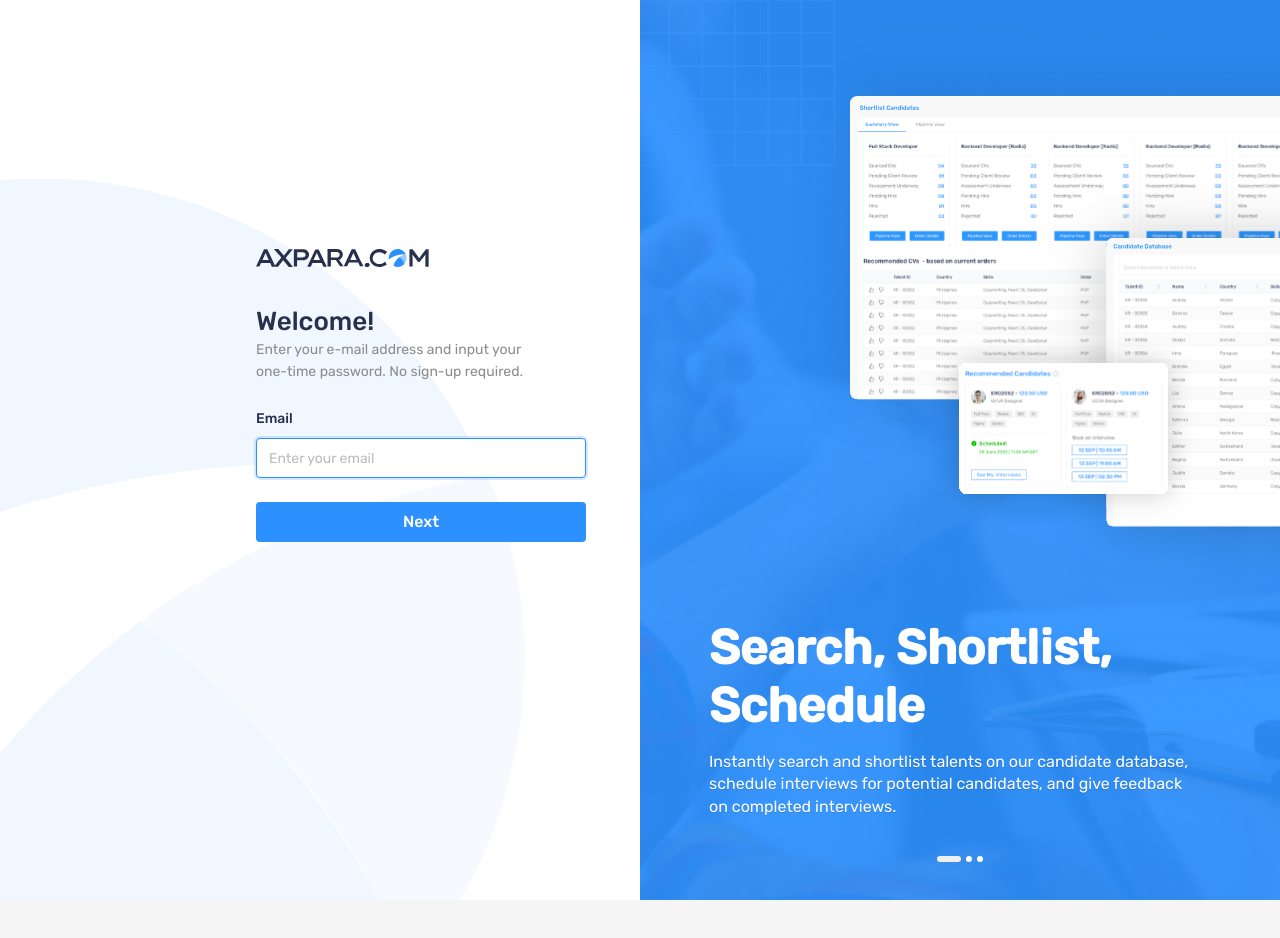
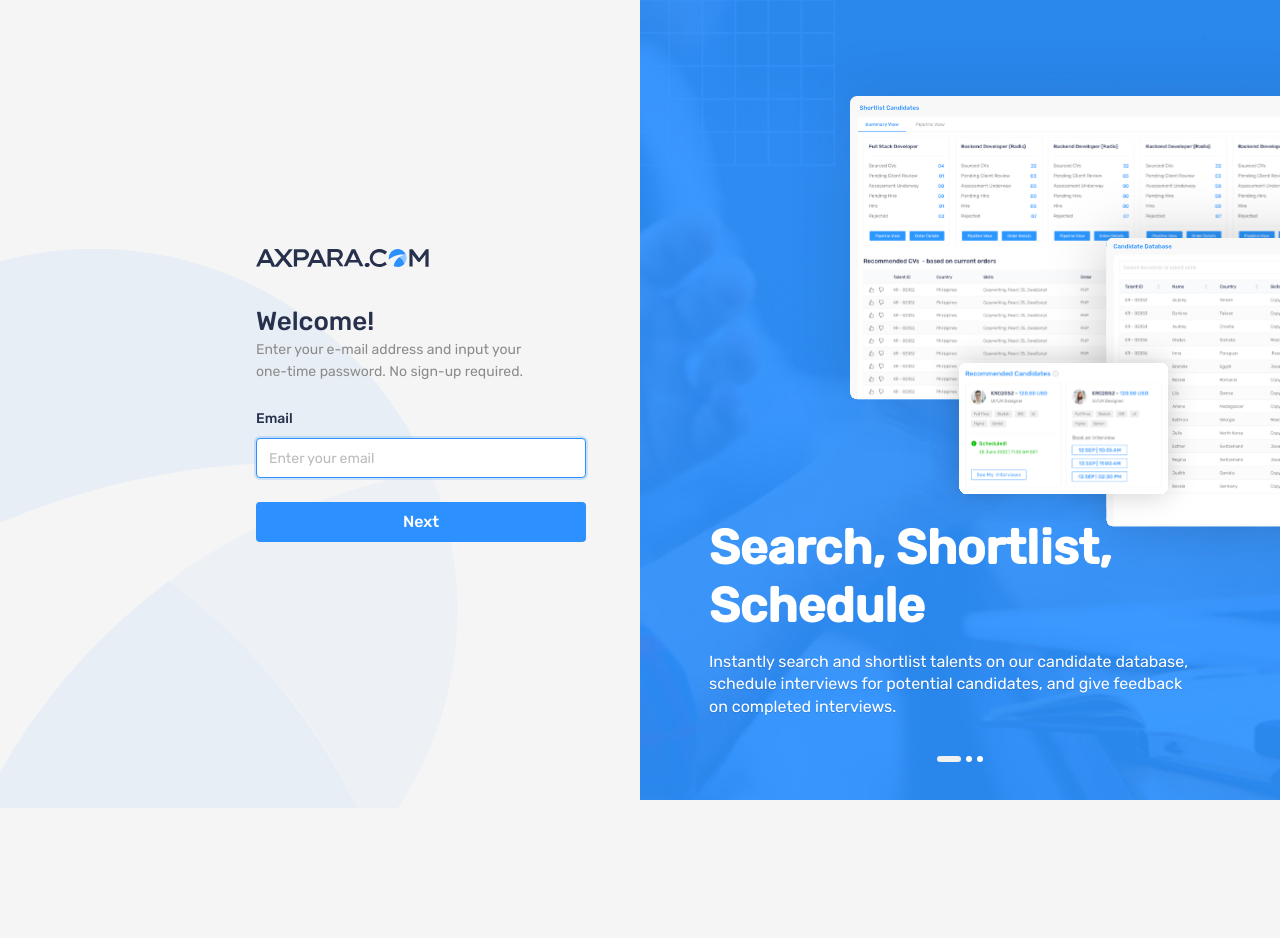
Before and after one commit to vinika02/axparaclient, a Vue app: page /login in a window 1280 px wide. Shown: the top 938 px of the page. Before the commit the page ends 900 px from the top, so only its background shows below. Built offline with nearby package versions, Linux system fonts and the light colour scheme.

Commit message:
Login page height adjustments

```diff
--- a/src/components/authentication/Login.vue
+++ b/src/components/authentication/Login.vue
@@ -366,13 +366,8 @@ export default {
 
 /* Begin login */
 
-#main {
-  margin: auto;
-  /*padding-top: 8vh;*/
-  /* width: 1440px; */
-  min-height: 900px;
-  position: relative;
-  overflow: hidden;
+body {
+  overflow-y: hidden !important;
 }
 
 #carouselContainer {
@@ -397,10 +392,10 @@ export default {
   position: absolute;
   width: 481px;
   height: 481px;
-  bottom: 0;
-  left: 10%;
+  bottom: -50px;
+  left: 100px;
   opacity: 0.08;
-  transform: scale(2);
+  transform: scale(1.5);
 }
 
 #brand {
```
